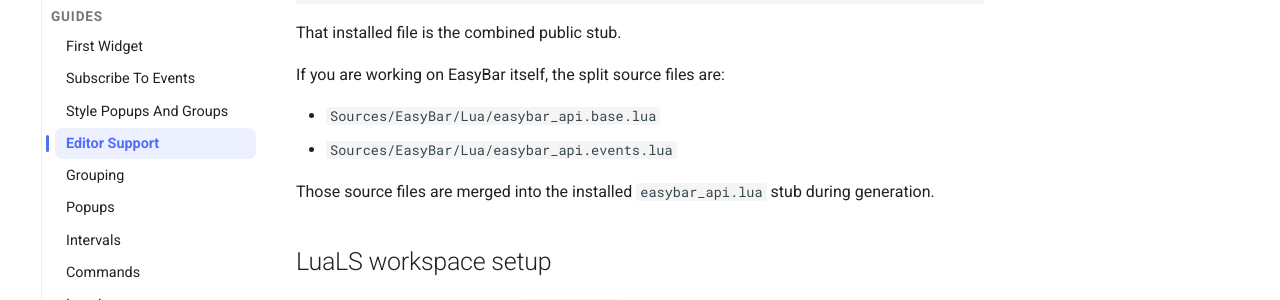
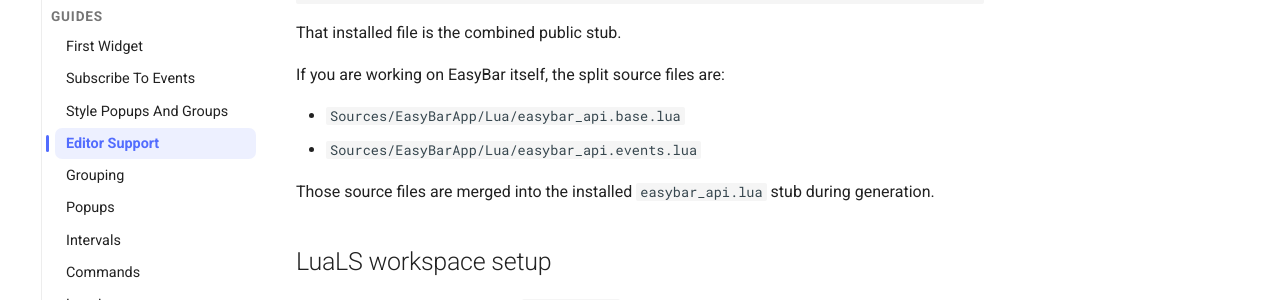
Before and after one commit to gi8lino/easybar, an MkDocs documentation site: the page built from docs/content/lua/guides/editor-support.md, in a window 1280 px wide and 900 px high. Shown: the part 305-605 px from the top of the window. Built offline with MkDocs 1.6.1 and Material for MkDocs 9.7.7, drawn with Linux system fonts in a browser that asks for light colours; comment, search, counter and statistics services are not loaded.

Commit message:
docs: fix stale Lua runtime source paths

```diff
--- a/docs/content/lua/guides/editor-support.md
+++ b/docs/content/lua/guides/editor-support.md
@@ -10,8 +10,8 @@
 
 If you are working on EasyBar itself, the split source files are:
 
-- `Sources/EasyBar/Lua/easybar_api.base.lua`
-- `Sources/EasyBar/Lua/easybar_api.events.lua`
+- `Sources/EasyBarApp/Lua/easybar_api.base.lua`
+- `Sources/EasyBarApp/Lua/easybar_api.events.lua`
 
 Those source files are merged into the installed `easybar_api.lua` stub during generation.
 
```
Also changed, not shown: docs/content/internals/lua-runtime/debugging.md (+1 -1 lines).
